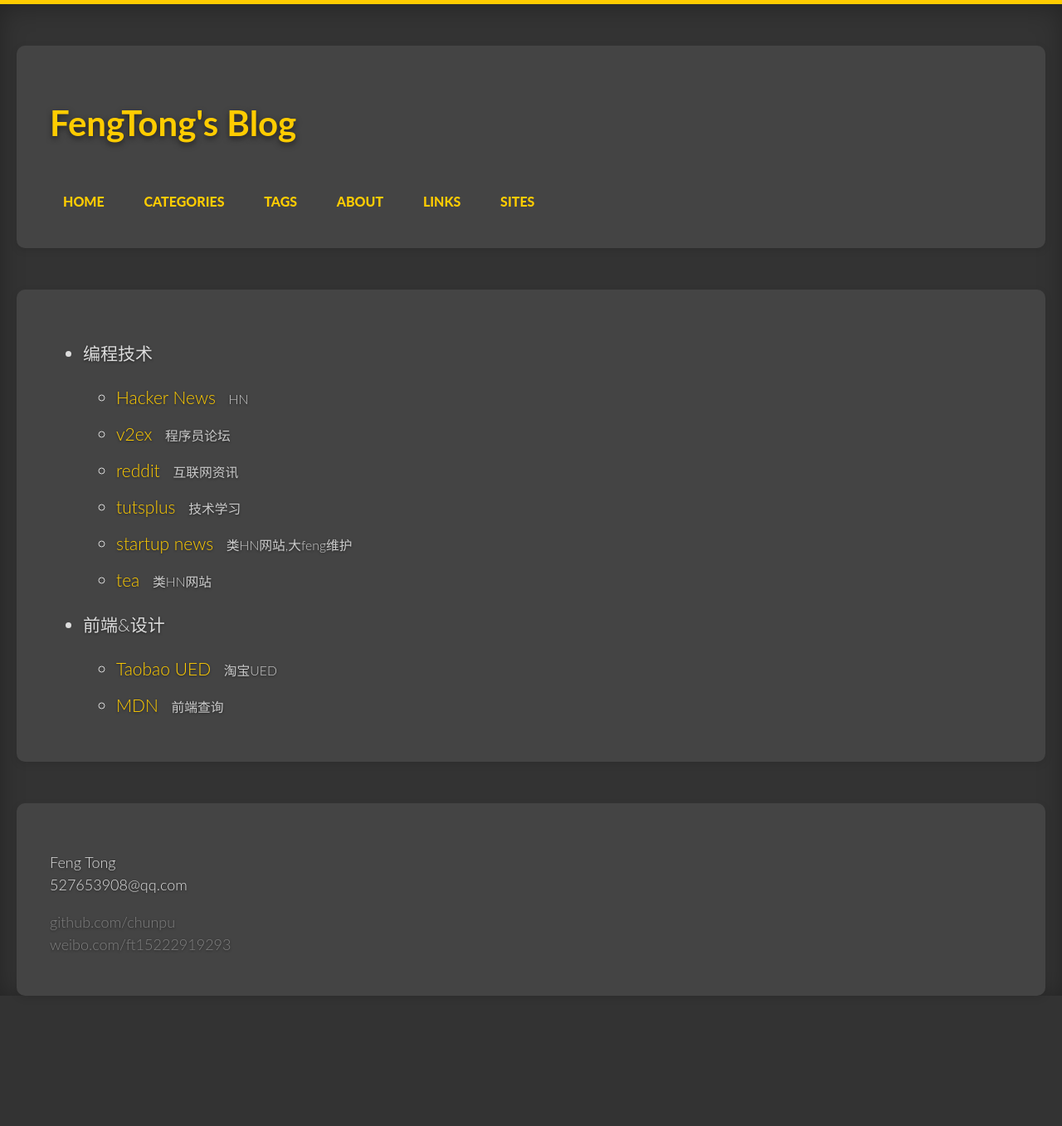
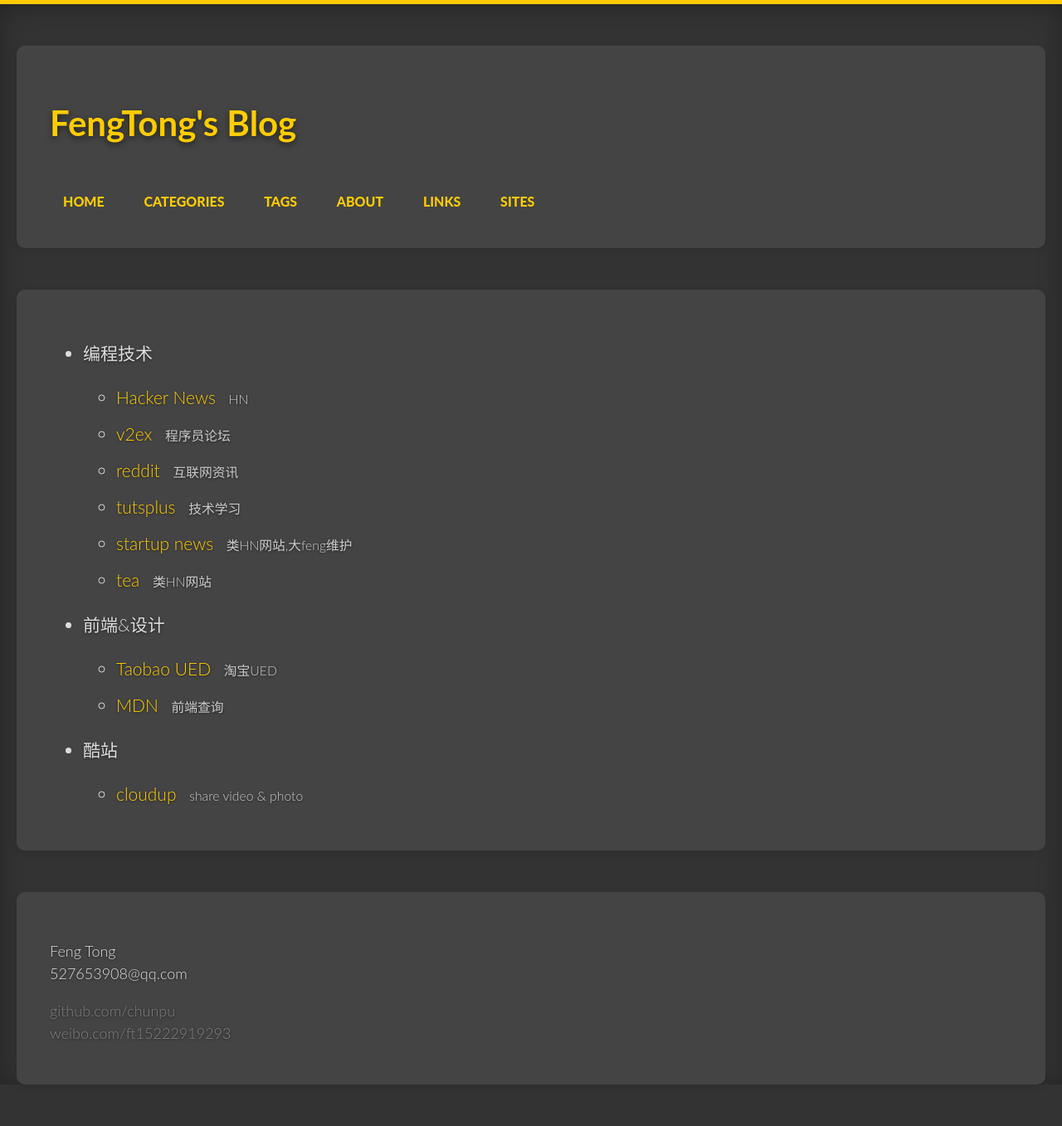
Before and after one commit to chunpu/blog, a Jekyll site: the page built from sites.html, in a window 1280 px wide. Shown: the whole page at 83% size. Built offline with Jekyll 4.4.1, drawn with Linux system fonts in a browser that asks for light colours; Markdown is read by kramdown in place of the engine named in the settings; before the commit the page ends 1250 px from its top, so only the background shows below that.

Commit message:
add cloudup

```diff
--- a/_data/sites.yml
+++ b/_data/sites.yml
@@ -35,3 +35,10 @@
   - name: MDN
     url: https://developer.mozilla.org/zh-CN/
     notes: 前端查询
+
+- name: cool site
+  notes: 酷站
+  links:
+  - name: cloudup
+    url: https://cloudup.com/
+    notes: share video & photo
```
